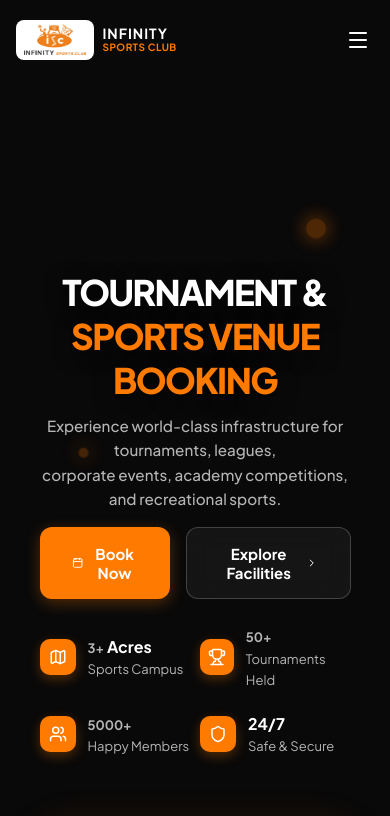
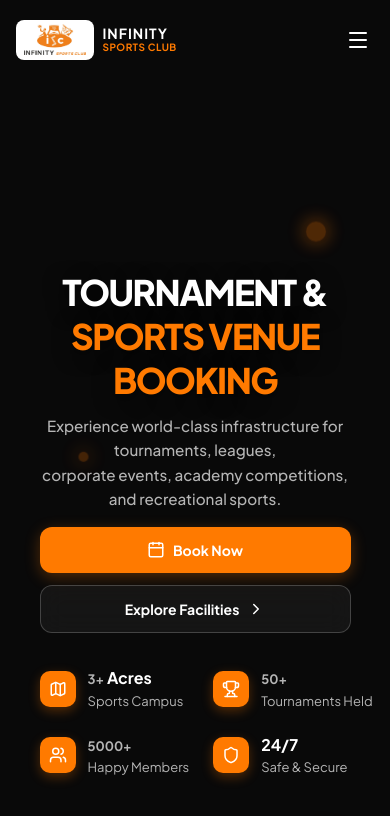
Before and after one commit to aviralshukla2612-png/infinity-sport-clubs, a React (Vite) app: page / in a window 390 px wide. Shown: the top 816 px of the page. Built offline with nearby package versions, Linux system fonts and the light colour scheme; grey boxes are pictures that could not be loaded.

Commit message:
feat: redesign hero section with cinematic background videos and premium sports cards

```diff
--- a/src/pages/Home.css
+++ b/src/pages/Home.css
@@ -459,10 +459,10 @@
 
   .hero-features-row {
     display: grid !important;
-    grid-template-columns: 1fr 1fr;
-    gap: 20px 10px;
+    grid-template-columns: repeat(2, max-content);
+    justify-content: center;
+    gap: 20px 24px;
     width: 100%;
-    max-width: 360px;
     margin: 0 auto;
     text-align: left;
   }
@@ -515,9 +515,19 @@
     font-size: 0.95rem;
   }
 
-  .primary-btn, .secondary-btn {
+  .hero-cta-group {
+    flex-direction: column;
     width: 100%;
-    margin-bottom: 0.5rem;
+    max-width: 320px;
+    margin: 16px auto 32px auto;
+    gap: 12px;
+  }
+
+  .cta-btn-primary, .cta-btn-secondary {
+    width: 100%;
+    justify-content: center;
+    padding: 14px 24px;
+    font-size: 14px;
   }
 
   .centered-card {
```
